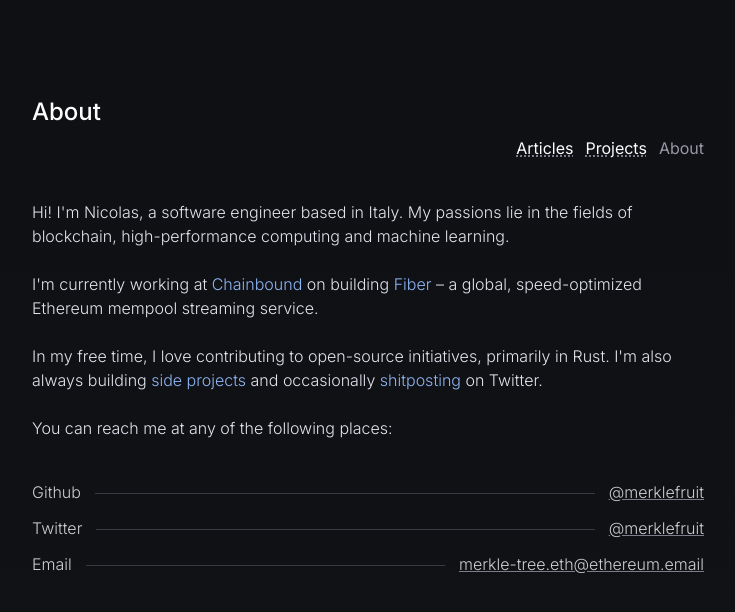
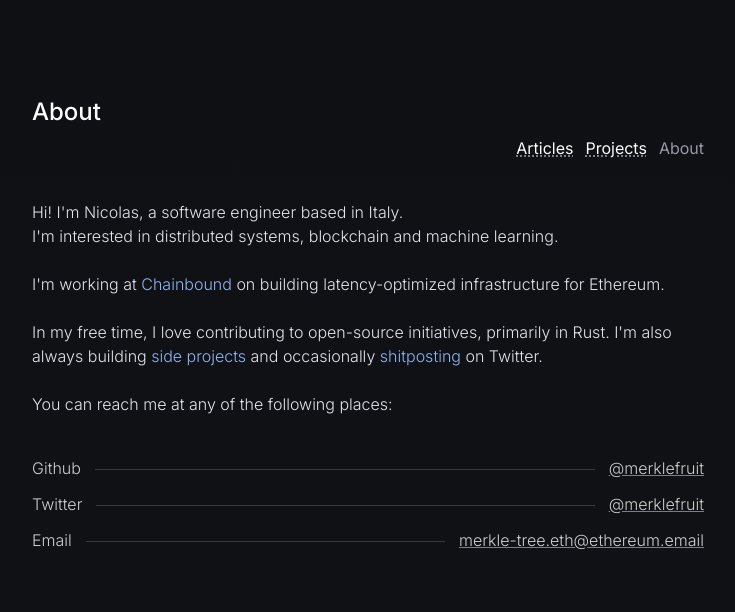
Before and after one commit to merklefruit/nico.bio, a Next.js app: page / in a window 1280 px wide. Shown: the top 612 px of the page, without its empty margins (272-1007 px from the left). Built offline with nearby package versions, Linux system fonts and the light colour scheme.

Commit message:
chore: update index

```diff
--- a/src/pages/index.tsx
+++ b/src/pages/index.tsx
@@ -7,12 +7,13 @@ export default function Home() {
     <BaseLayout title="About">
       <div>
         <p className="text-monochromeCloud font-light">
-          Hi! I&apos;m Nicolas, a software engineer based in Italy. My passions
-          lie in the fields of blockchain, high-performance computing and
-          machine learning.
+          Hi! I&apos;m Nicolas, a software engineer based in Italy.
+          <br />
+          I&apos;m interested in distributed systems, blockchain and machine
+          learning.
           <br />
           <br />
-          I&apos;m currently working at{" "}
+          I&apos;m working at{" "}
           <a
             className="text-moonlightBlue hover:opacity-80"
             href="https://www.chainbound.io/"
@@ -20,15 +21,7 @@ export default function Home() {
           >
             Chainbound
           </a>{" "}
-          on building{" "}
-          <a
-            className="text-moonlightBlue hover:opacity-80"
-            href="https://fiber.chainbound.io/"
-            target="_blank"
-          >
-            Fiber
-          </a>{" "}
-          – a global, speed-optimized Ethereum mempool streaming service.
+          on building latency-optimized infrastructure for Ethereum.
           <br />
           <br />
           In my free time, I love contributing to open-source initiatives,
```
